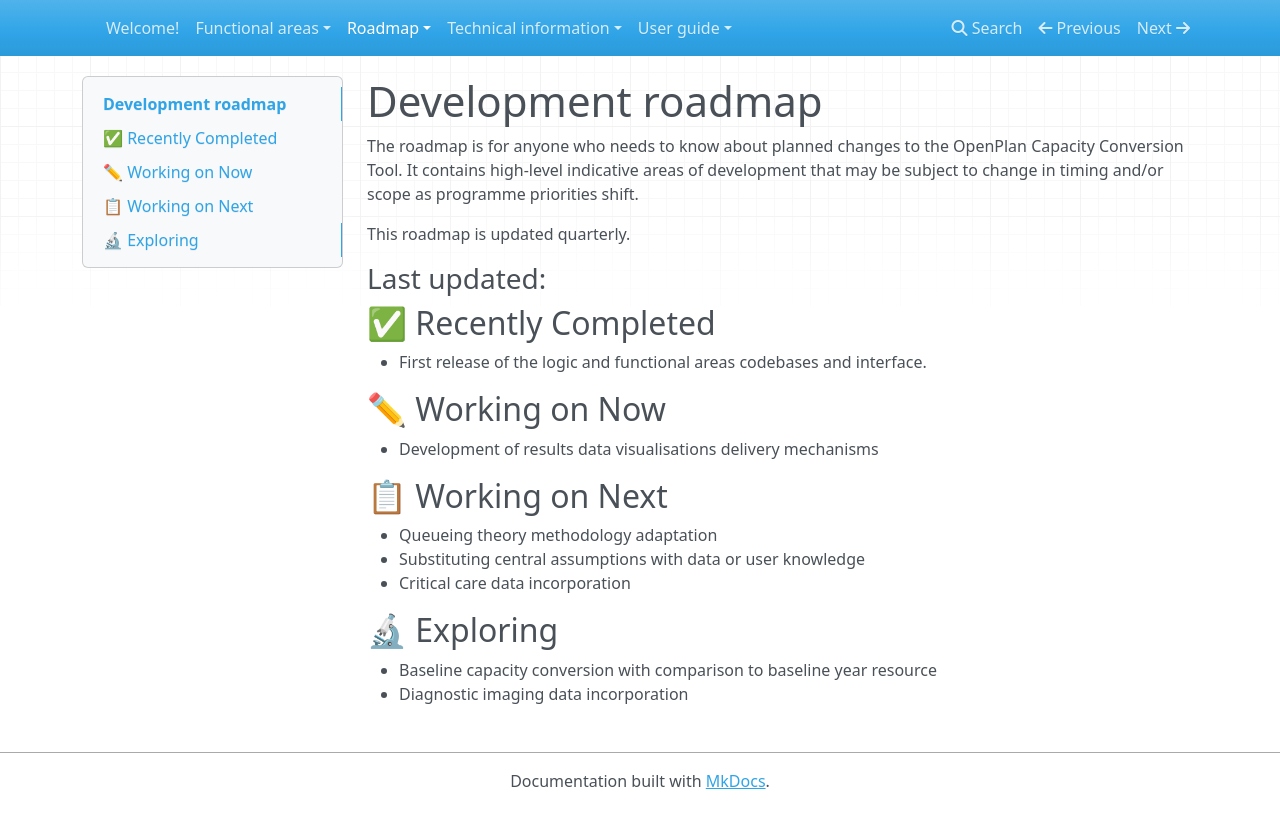
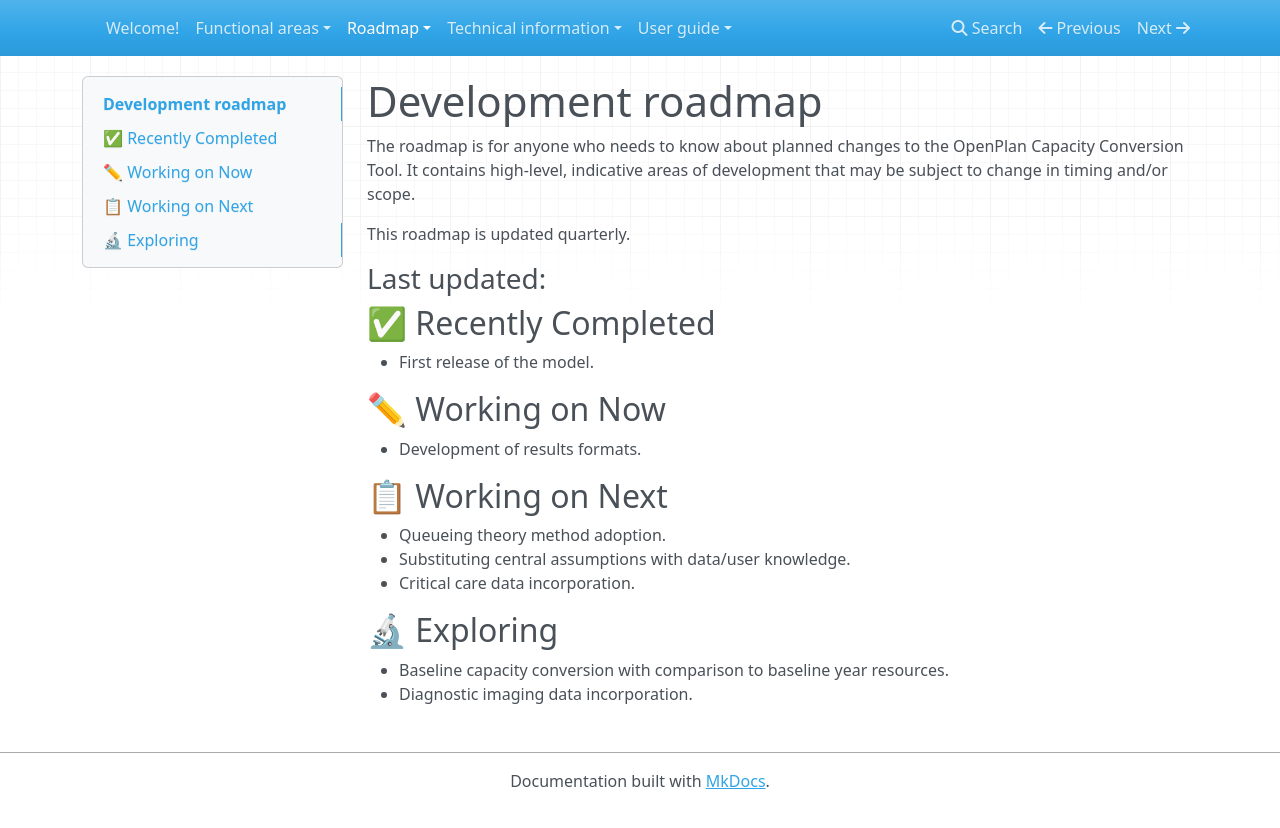
Before and after one commit to The-Strategy-Unit/open-plan-docs, an MkDocs documentation site: the page built from docs/roadmap/index.md, in a window 1280 px wide. Shown: the top 828 px of the page. Built offline with MkDocs 1.6.1, drawn with Linux system fonts in a browser that asks for light colours; nearby versions of some CDN libraries; comment, search, counter and statistics services are not loaded.

Commit message:
SImplify and punctuate

```diff
--- a/docs/roadmap/index.md
+++ b/docs/roadmap/index.md
@@ -5,8 +5,8 @@ icon: lucide/road
 
 The roadmap is for anyone who needs to know about planned changes to the
 OpenPlan Capacity Conversion Tool.
-It contains high-level indicative areas of development that may
-be subject to change in timing and/or scope as programme priorities shift.
+It contains high-level, indicative areas of development that may
+be subject to change in timing and/or scope.
 
 This roadmap is updated quarterly.
 
@@ -14,19 +14,19 @@ This roadmap is updated quarterly.
 
 ## ✅ Recently Completed
 
-- First release of the logic and functional areas codebases and interface.
+- First release of the model.
 
 ## ✏️ Working on Now
 
-- Development of results data visualisations delivery mechanisms
+- Development of results formats.
 
 ## 📋 Working on Next
 
-- Queueing theory methodology adaptation
-- Substituting central assumptions with data or user knowledge
-- Critical care data incorporation
+- Queueing theory method adoption.
+- Substituting central assumptions with data/user knowledge.
+- Critical care data incorporation.
 
 ## 🔬 Exploring
 
-- Baseline capacity conversion with comparison to baseline year resource
-- Diagnostic imaging data incorporation
+- Baseline capacity conversion with comparison to baseline year resources.
+- Diagnostic imaging data incorporation.
```
